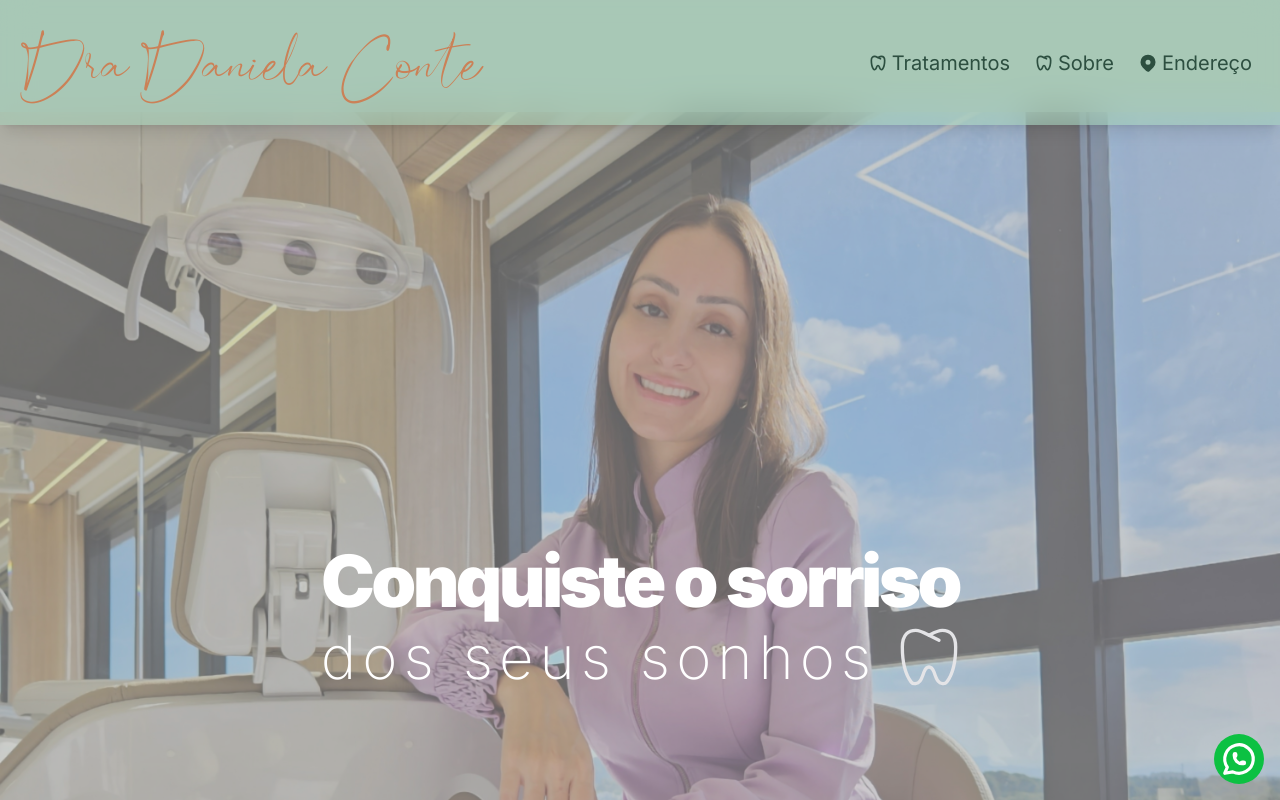
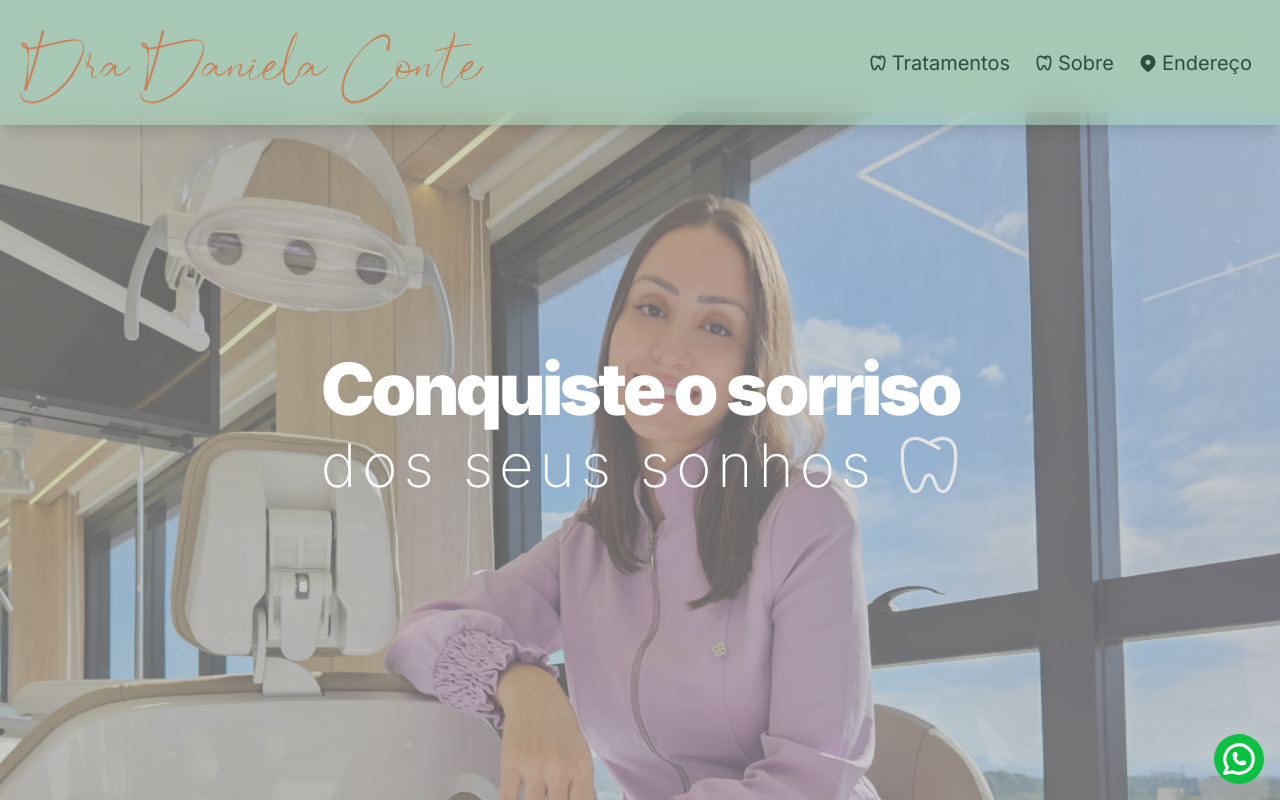
Before and after one commit to AlexandreConte/Dani, a Next.js app: page / in a window 1280 px wide. Shown: the top 800 px of the page. Built offline with nearby package versions, Linux system fonts and the light colour scheme.

Commit message:
corrige slogan

```diff
--- a/src/components/Slogan.tsx
+++ b/src/components/Slogan.tsx
@@ -16,7 +16,7 @@ export default function BackgroundImage() {
         className={`fixed top-0 left-0 w-full h-[400px] md:h-screen -z-20 object-cover translate-y-28`}
       />
       <div>
-        <h1 className="flex flex-col text-center text-white translate-y-[120px] md:translate-y-36 lg:translate-y-32 xl:translate-y-24">
+        <h1 className="flex flex-col text-center text-white -translate-y-[120px] md:-translate-y-36 lg:-translate-y-10 xl:-translate-y-24">
           <span className="text-lg sm:text-4xl md:text-5xl lg:text-6xl xl:text-7xl font-black tracking-tighter">
             Conquiste o sorriso
           </span>
```
